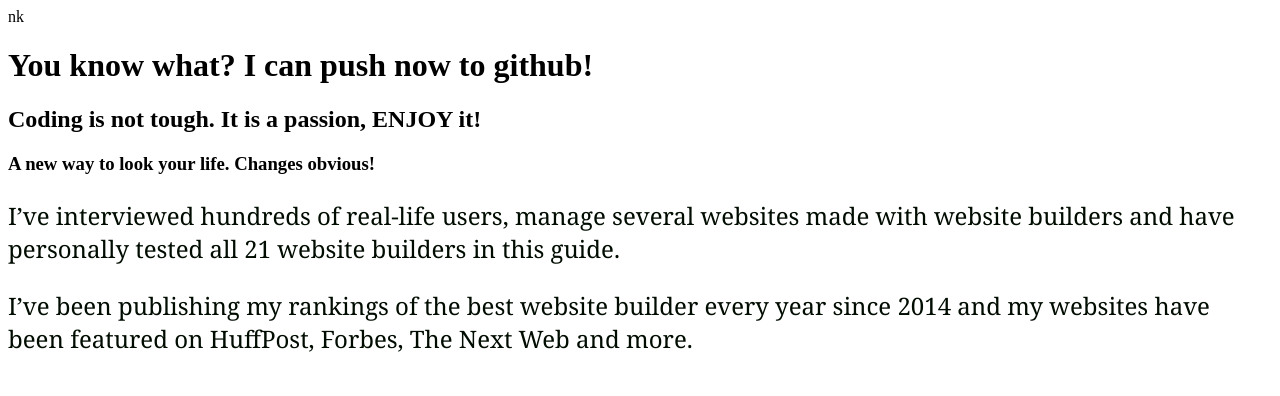
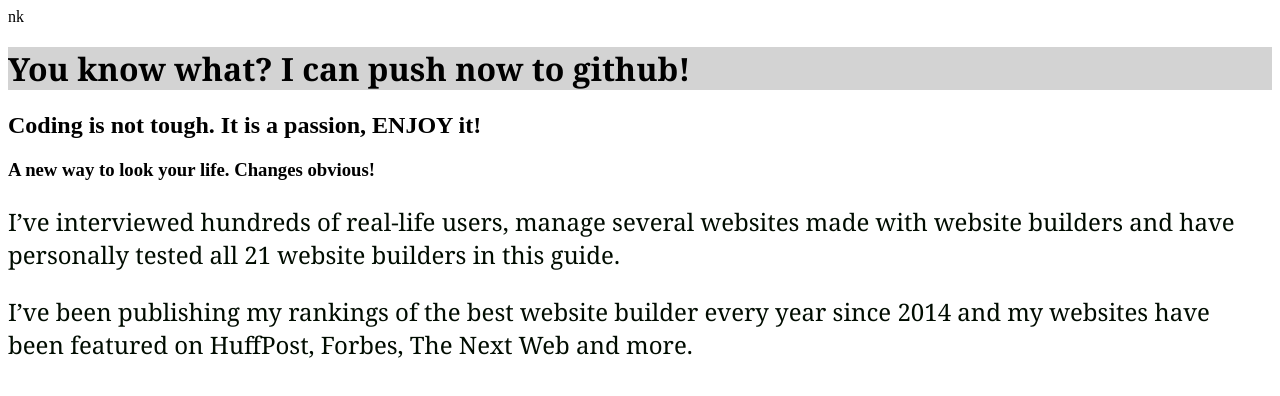
Before and after one commit to marahim34/my-second-repo, a plain HTML site: page index.html in a window 1280 px wide. Drawn offline with Linux system fonts and the light colour scheme.

Commit message:
background-color added

```diff
--- a/style.css
+++ b/style.css
@@ -3,3 +3,8 @@ p{
     font-family: Georgia, 'Times New Roman', Times, serif;
     font-size: 1.5em;
 }
+h1{
+    background-color: lightgray;
+    font-size: 2em;
+    font-family: Georgia, 'Times New Roman', Times, serif;
+}
```
